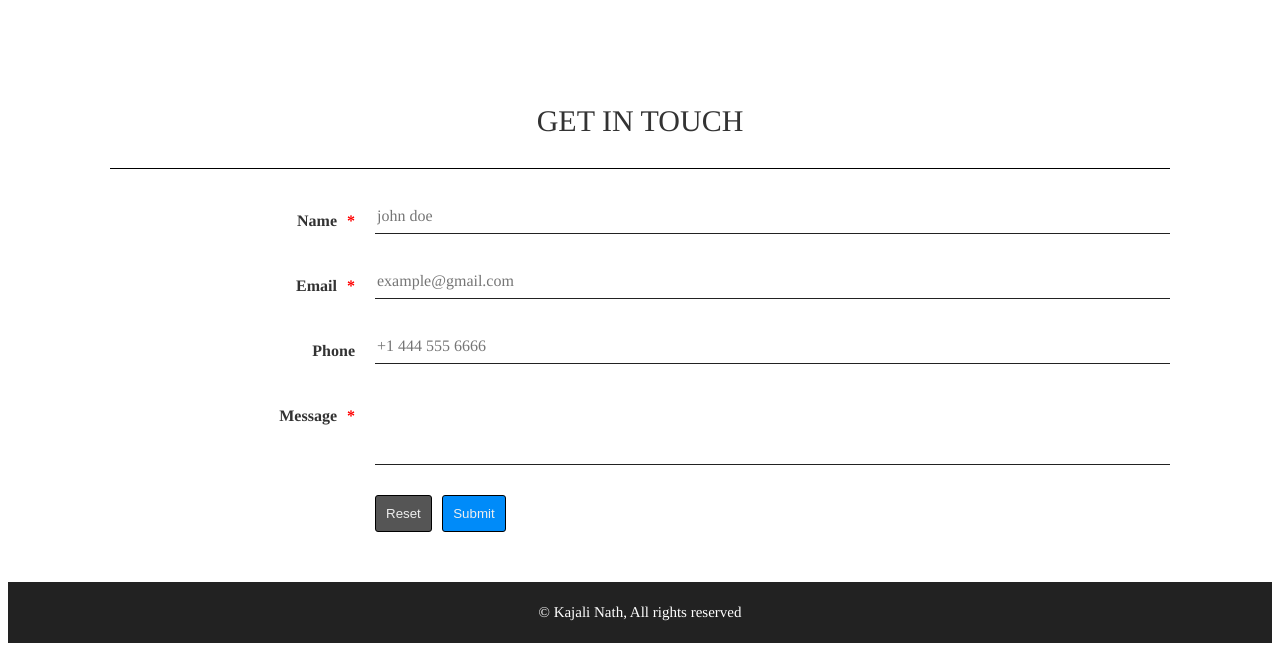
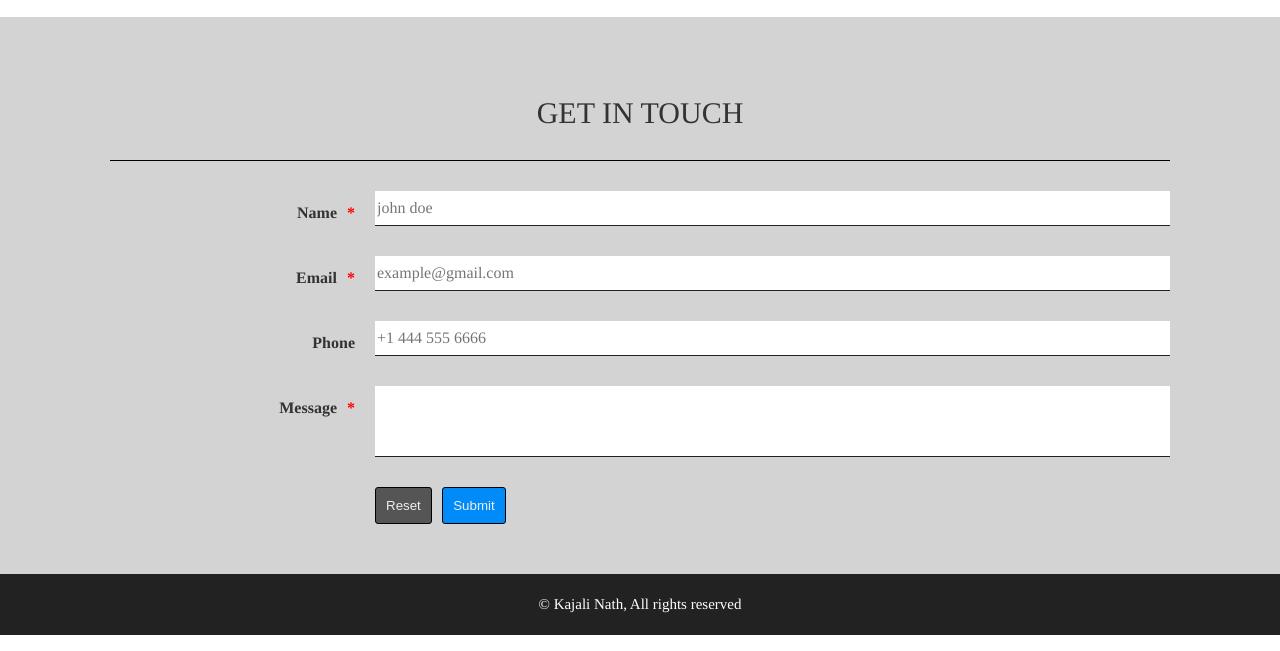
Before and after one commit to kajalinath/kajalinath.github.io, a website: page index.html in a window 1280 px wide. Shown: the part 1595-2246 px from the top of the page. Drawn offline with Linux system fonts and the light colour scheme.

Commit message:
first commit

```diff
--- a/css/index.css
+++ b/css/index.css
@@ -3,6 +3,7 @@
 }
 body {
     padding-top: 50px;
+    margin:0;
     font-size: 15px;
     font-family: 'Crimson Text', Times, serif;
     text-align: justify;
@@ -262,6 +263,9 @@ display:block;
 .responsive-img-container > img {
     width: 100%;
 }
+#get-in-touch{
+    background-color:lightgray;
+}
 
 @media all and (max-width: 768px) {
     #navtitle {
```
